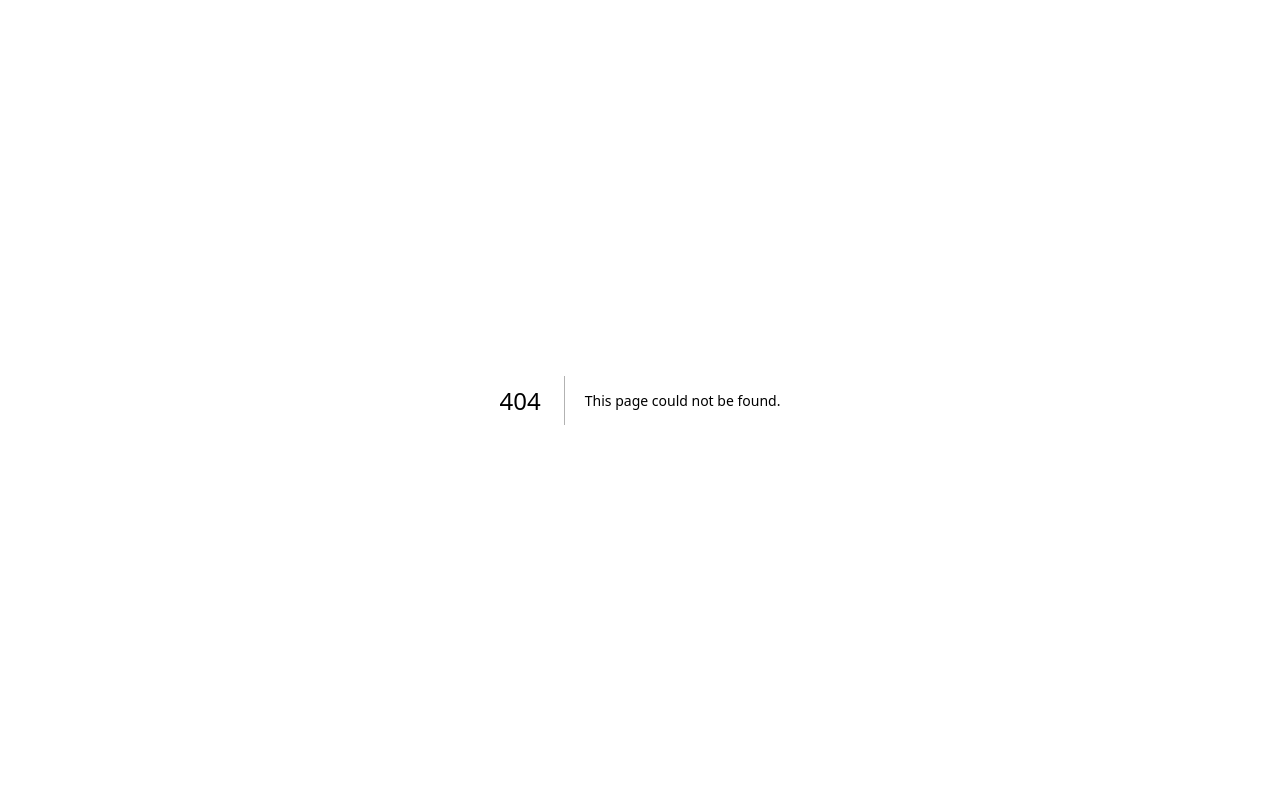
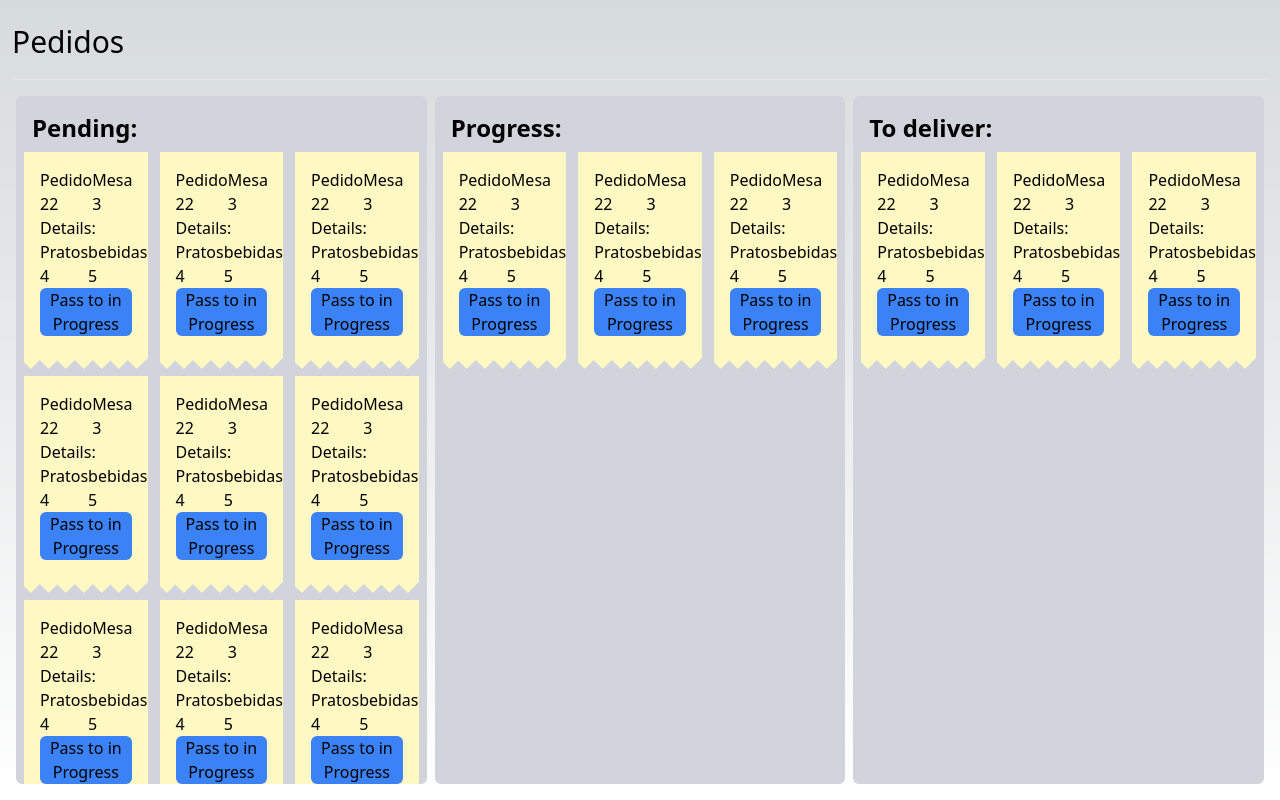
Before and after one commit to TQS-Project-Restaurant/S-C-DS-Nextjs, a Next.js app in the folder app/: page /pedidos in a window 1280 px wide. Before the commit this address had no page. Built offline with nearby package versions, Linux system fonts and the light colour scheme.

Commit message:
componente ticket adicionado para pedido esqueleto pagina

```diff
--- a/app/babel.config.js
+++ b/app/babel.config.js
@@ -2,4 +2,7 @@ module.exports = {
     presets: [
       '@babel/preset-typescript',
     ],
+    plugins:[
+      '@babel/plugin-syntax-jsx'
+    ]
   };
--- /dev/null
+++ b/app/src/app/pedidos/Ticket.tsx
@@ -0,0 +1,54 @@
+
+interface Pedido {
+  mesa: number;
+  id: number;
+  pratos: number;
+  bebidas: number;
+  status: number;
+}
+
+interface PedidoProps {
+  pedido: Pedido;
+}
+
+
+export default function Ticket({ pedido } : PedidoProps): JSX.Element {
+
+  let buttonText:string;
+
+  if(pedido.status == 0){
+    buttonText = "Pass to in Progress";
+  }else if(pedido.status == 1){
+    buttonText = "Pass to done";
+  }else{
+    buttonText = "waiting to deliver";
+  };
+
+    return (
+      <form className=" bg-yellow-100 w-full aspect-square p-4 text-black flex flex-col relative overflow-x-clip">
+        <div className="flex justify-between">
+          <div id="pedido">Pedido {pedido.id}</div>
+          <div id="mesa">Mesa {pedido.mesa}</div>
+        </div>
+        <div>
+          <div>Details:</div>
+          <div className="flex justify-between">
+            <div>Pratos {pedido.pratos}</div>
+            <div>bebidas {pedido.bebidas}</div>
+          </div>
+        </div>
+        <button className="mt-auto bg-blue-500 rounded-md z-10">
+          {buttonText}
+        </button>
+        <div className="flex absolute top-[95%] justify-evenly w-[100%] left-[-0px]">
+          <div className=" bg-yellow-100 size-6 rotate-45"></div>
+          <div className=" bg-yellow-100 size-6 rotate-45"></div>
+          <div className=" bg-yellow-100 size-6 rotate-45"></div>
+          <div className=" bg-yellow-100 size-6 rotate-45"></div>
+          <div className=" bg-yellow-100 size-6 rotate-45"></div>
+          <div className=" bg-yellow-100 size-6 rotate-45"></div>
+          <div className=" bg-yellow-100 size-6 rotate-45"></div>
+        </div>
+      </form>
+    );
+  }
--- /dev/null
+++ b/app/src/app/pedidos/layout.tsx
@@ -0,0 +1,14 @@
+export default function pageLayout({
+    children,
+  }: Readonly<{
+    children: React.ReactNode;
+  }>) {
+    return (
+      <div className="h-screen">
+        <div className="h-[10%] text-3xl pb-2 pt-6 mx-3 border-b rounded">
+            Pedidos
+        </div>
+        {children}
+      </div>
+    );
+  }
--- /dev/null
+++ b/app/src/app/pedidos/page.tsx
@@ -0,0 +1,48 @@
+import Ticket from "./Ticket";
+
+const pedido = {
+  mesa: 3,
+  id:22,
+  pratos:4,
+  bebidas:5,
+  status:0,
+}
+
+export default function pedidos() {
+    return (
+      <div className="h-[90%] grid grid-cols-3 p-4 gap-2">
+        <div className=" bg-gray-300 rounded-md text-black p-2 overflow-scroll">
+            <div className=" font-bold text-2xl p-2">Pending:</div>
+            <div className="grid grid-cols-3 gap-3 gap-y-6">
+              <Ticket pedido={pedido}/>
+              <Ticket pedido={pedido}/>
+              <Ticket pedido={pedido}/>
+              <Ticket pedido={pedido}/>
+              <Ticket pedido={pedido}/>
+              <Ticket pedido={pedido}/>
+              <Ticket pedido={pedido}/>
+              <Ticket pedido={pedido}/>
+              <Ticket pedido={pedido}/>
+              <Ticket pedido={pedido}/>
+              <Ticket pedido={pedido}/>
+            </div>
+        </div>
+        <div className=" bg-gray-300 rounded-md text-black p-2 overflow-scroll">
+            <div className=" font-bold text-2xl p-2">Progress:</div>
+            <div className="grid grid-cols-3 gap-3 gap-y-6">
+              <Ticket pedido={pedido}/>
+              <Ticket pedido={pedido}/>
+              <Ticket pedido={pedido}/>
+            </div>
+        </div>
+        <div className=" bg-gray-300 rounded-md text-black p-2 overflow-scroll">
+            <div className=" font-bold text-2xl p-2">To deliver:</div>
+            <div className="grid grid-cols-3 gap-3 gap-y-6">
+              <Ticket pedido={pedido}/>
+              <Ticket pedido={pedido}/>
+              <Ticket pedido={pedido}/>
+            </div>
+        </div>
+      </div>
+    );
+  }
```
Also changed, not shown: 2 other files (tests, documents, lock files or other folders).
